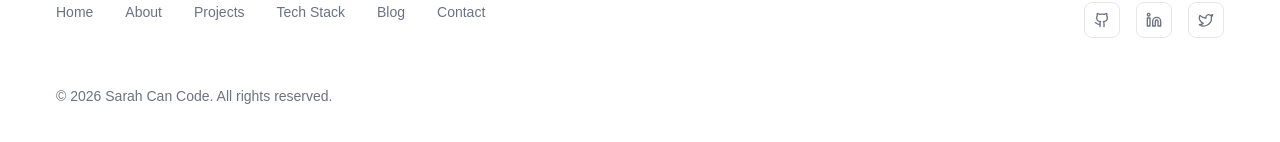
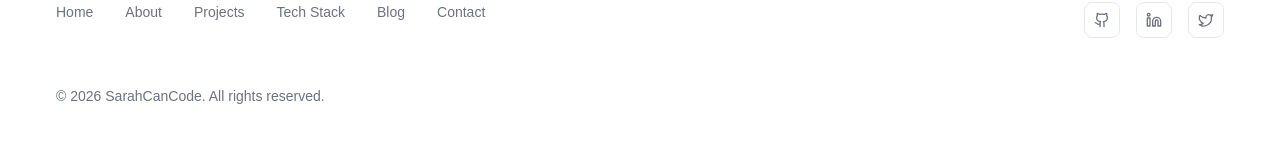
Before and after one commit to SarahWanjiru/sarahcancode, a Next.js app: page / in a window 1280 px wide. Shown: the part 3662-3804 px from the top of the page. Built offline with nearby package versions, Linux system fonts and the light colour scheme.

Commit message:
feat(footer): add aria labels to social links and fix copyright text
Added accessibility labels to GitHub, LinkedIn, and Twitter links in the footer component. Also corrected the copyright text from "Sarah Can Code" to "SarahCanCode" for consistency.

```diff
--- a/app/components/Footer.tsx
+++ b/app/components/Footer.tsx
@@ -47,6 +47,7 @@ export default function Footer() {
               href="https://github.com/SarahWanjiru"
               target="_blank"
               rel="noopener noreferrer"
+              aria-label="GitHub — Sarah Wanjiru"
               className="w-9 h-9 rounded-lg border border-border flex items-center justify-center text-text-secondary hover:text-accent hover:border-accent transition-colors"
             >
               <Github className="w-4 h-4" />
@@ -55,6 +56,7 @@ export default function Footer() {
               href="https://www.linkedin.com/in/sarahndungu"
               target="_blank"
               rel="noopener noreferrer"
+              aria-label="LinkedIn — Sarah Ndungu"
               className="w-9 h-9 rounded-lg border border-border flex items-center justify-center text-text-secondary hover:text-accent hover:border-accent transition-colors"
             >
               <Linkedin className="w-4 h-4" />
@@ -63,6 +65,7 @@ export default function Footer() {
               href="https://x.com/shirawbedan"
               target="_blank"
               rel="noopener noreferrer"
+              aria-label="X/Twitter — shirawbedan"
               className="w-9 h-9 rounded-lg border border-border flex items-center justify-center text-text-secondary hover:text-accent hover:border-accent transition-colors"
             >
               <Twitter className="w-4 h-4" />
@@ -72,7 +75,7 @@ export default function Footer() {
 
         {/* Bottom bar */}
         <div className="flex flex-col sm:flex-row justify-between items-center gap-3 text-text-secondary text-sm">
-          <p>© {new Date().getFullYear()} Sarah Can Code. All rights reserved.</p>
+          <p>© {new Date().getFullYear()} SarahCanCode. All rights reserved.</p>
         </div>
       </div>
     </footer>
```
